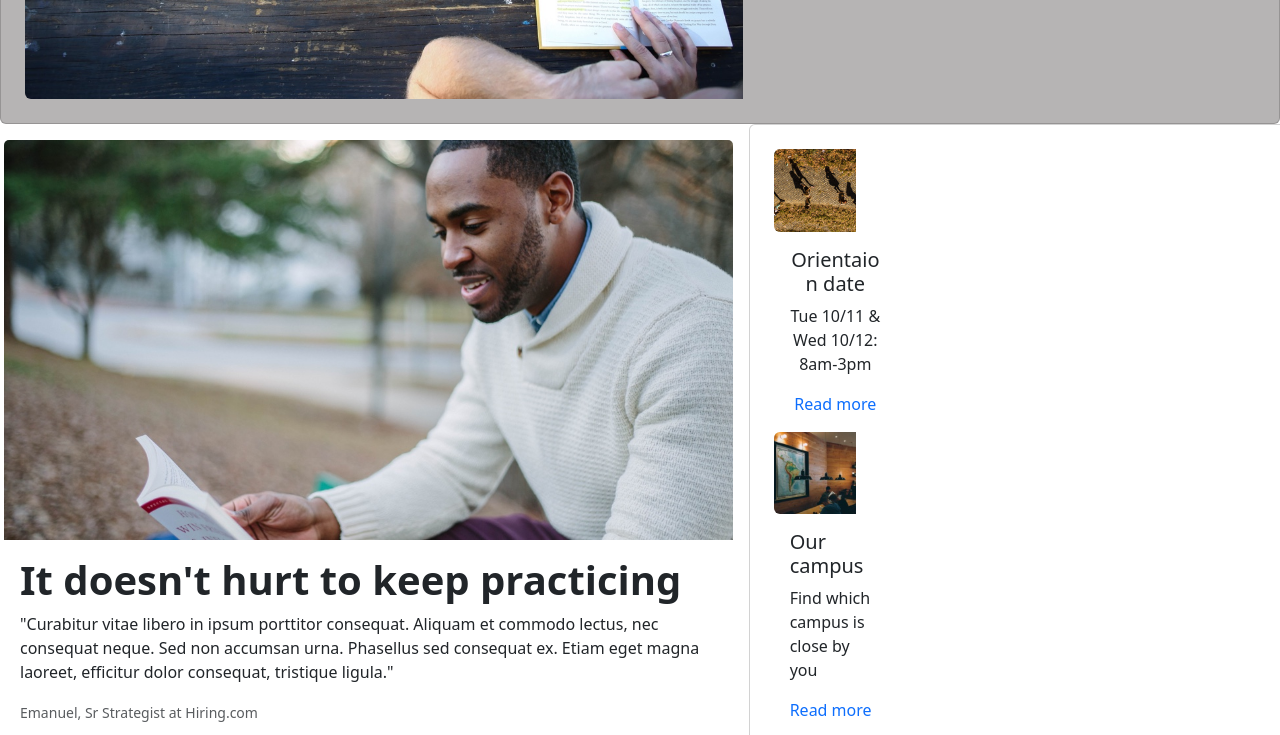
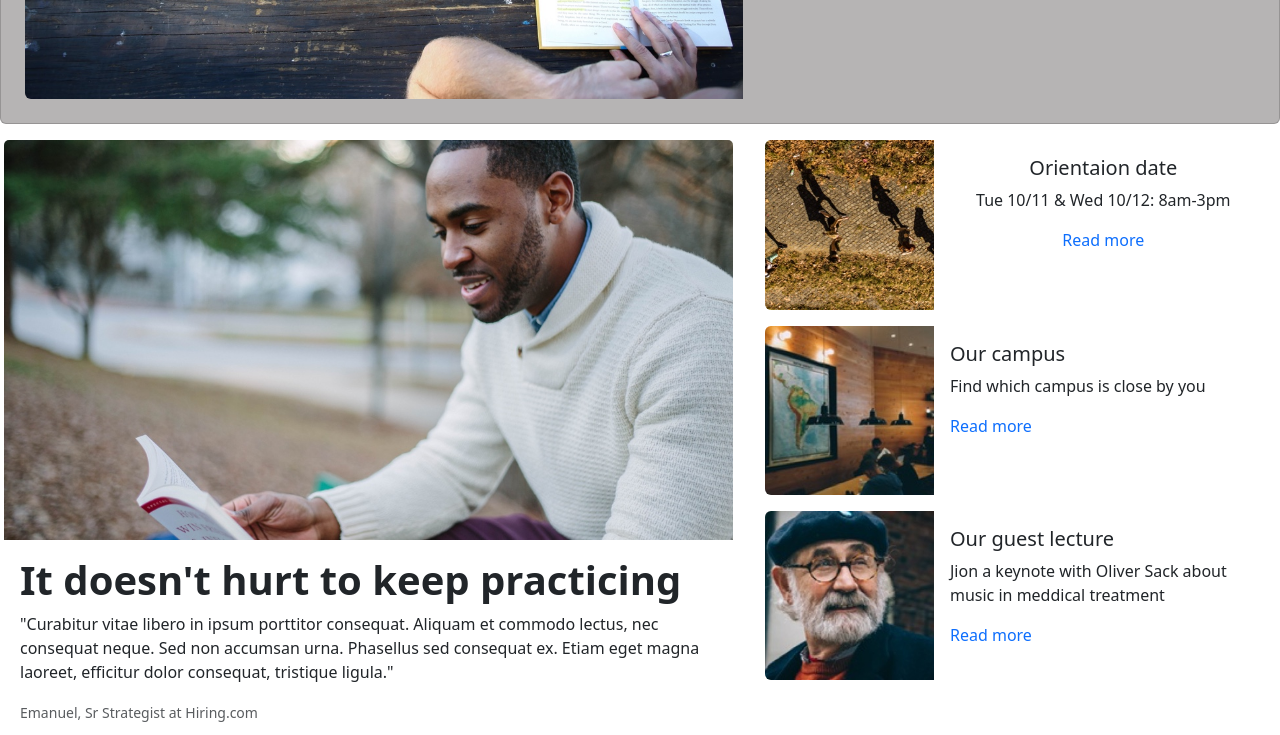
Before and after one commit to Kevin14Tsui/bootstrap_assessment, a plain HTML site: page index.html in a window 1280 px wide. Shown: the part 520-1255 px from the top of the page. Drawn offline with nearby package versions, Linux system fonts and the light colour scheme.

Commit message:
Draftv1.1

```diff
--- a/index.html
+++ b/index.html
@@ -61,41 +61,44 @@
                 <p class="card-text"><small class="text-muted">Emanuel, Sr Strategist at Hiring.com</small></p>
             </div>
         </div>
-        <!-- 3picture flex -->
-        <div class=" card d-flex flex-column col-md-5 mb-3 p-4">
-            <div class="col-md-2">
-                <img src="./capstone_colmar_assets/images/information-orientation.jpg" class="img-fluid rounded-start"
-                    alt="...">
+        <!-- 3picture -->
+        <div class="card  border border-0 p-3 mb-3" style="max-width: 540px;">
+            <div class="row g-0">
+                <div class="col-md-4 mb-3">
+                    <img src="./capstone_colmar_assets/images/information-orientation.jpg"
+                        class="img-fluid rounded-start" alt="...">
                 </div>
-            <div class="col-md-3">
+                <div class="col-md-8">
                     <div class="card-body text-center">
                         <h5 class="card-title">Orientaion date</h5>
                         <p class="card-text">Tue 10/11 & Wed 10/12: 8am-3pm</p>
                         <p class="card-text"><a href="#" class="text-decoration-none">Read more</a></p>
                     </div>
                 </div>
-            <div class="col-md-2">
+                <div class="col-md-4 mb-3">
                     <img src="./capstone_colmar_assets/images/information-campus.jpg" class="img-fluid rounded-start"
                         alt="...">
                 </div>
-            <div class="col-md-3">
+                <div class="col-md-8">
                     <div class="card-body">
                         <h5 class="card-title">Our campus</h5>
                         <p class="card-text">Find which campus is close by you</p>
                         <p class="card-text"><a href="#" class="text-decoration-none">Read more</a></p>
                     </div>
                 </div>
-            <div class="col-md-2">
-                <img src="./capstone_colmar_assets/images/information-guest-lecture.jpg" class="img-fluid rounded-start"
-                    alt="...">
+                <div class="col-md-4 mb-3">
+                    <img src="./capstone_colmar_assets/images/information-guest-lecture.jpg"
+                        class="img-fluid rounded-start" alt="...">
                 </div>
-            <div class="col-md-3">
+                <div class="col-md-8">
                     <div class="card-body">
                         <h5 class="card-title">Our guest lecture</h5>
                         <p class="card-text">Jion a keynote with Oliver Sack about music in meddical treatment</p>
                         <p class="card-text"><a href="#" class="text-decoration-none">Read more</a></p>
                     </div>
                 </div>
+            </div>
+
         </div>
     </div>
     <!-- p3 -->
@@ -179,14 +182,14 @@
     <div class="row">
         <div class="card border border-0 p-3 mb-3 col-md-7">
             <video src="./capstone_colmar_assets/videos/thesis.mp4" autoplay class="object-fit-contain w-100"></video>
-            <div class="card-body">
+            <div class="card-body d-none d-sm-table-cell">
                 <h2 class="card-title fw-bold">Reimagine urban</h2>
                 <p class="card-text">"Curabitur vitae libero in ipsum porttitor consequat. Aliquam et commodo
                     lectus, nec consequat neque. Sed non accumsan urna. Phasellus sed consequat ex. Etiam eget
                     magna laoreet, efficitur dolor consequat, tristique ligula."</p>
             </div>
         </div>
-        <div class="card  border border-0 p-3 mb-3" style="max-width: 540px;">
+        <div class="card  border border-0 p-3 mb-3 d-none d-sm-table-cell" style="max-width: 540px;">
             <div class="row g-0">
                 <div class="col-md-4 mb-3">
                     <img src="./capstone_colmar_assets/images/thesis-fisma.jpg" alt="Trendy Pants and Shoes"
```
Lines whose indentation alone changed are shown as unchanged.
